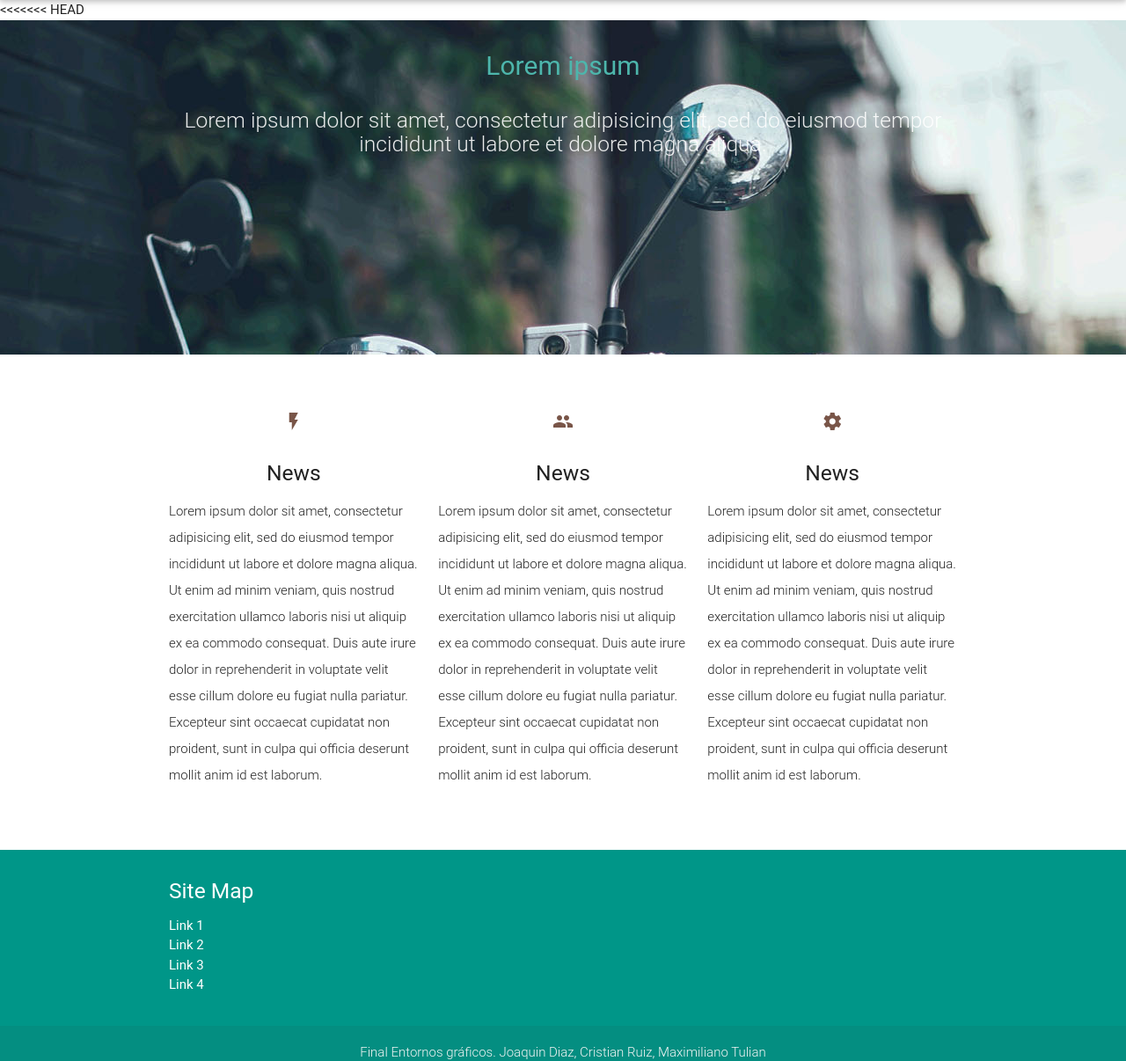
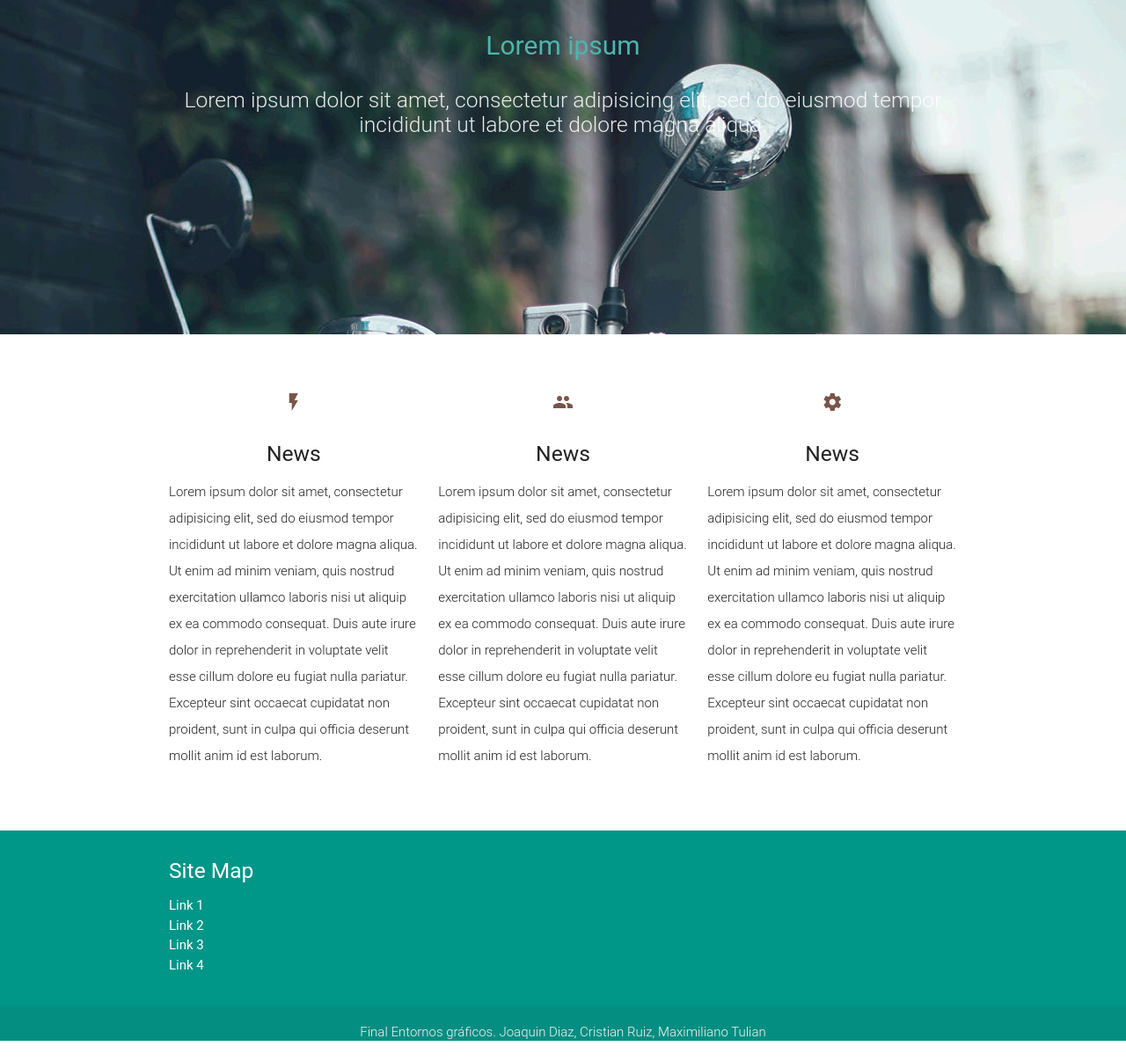
Before and after one commit to maximilianotulian/egfinal, a PHP site: page /?pagina=1 in a window 1280 px wide. Shown: the part 64-1270 px from the top of the page at 88% size. After the commit the page ends 1247 px from the top, so only its background shows below. Run offline with PHP 8.4, Linux system fonts and the light colour scheme; some libraries are stand-ins or nearby versions; some web fonts are replaced.

Commit message:
remove unnecesary string

```diff
--- a/views/home.php
+++ b/views/home.php
@@ -1,4 +1,3 @@
-<<<<<<< HEAD
 <div class="home home--baner banner-container">
 
     <?php $backgroundName="background1"; ?>
```
